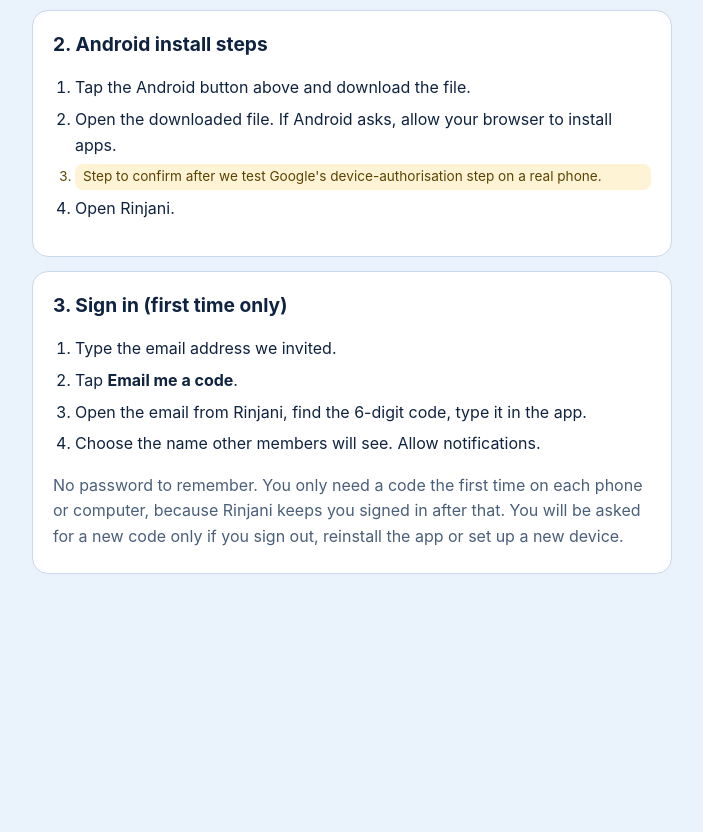
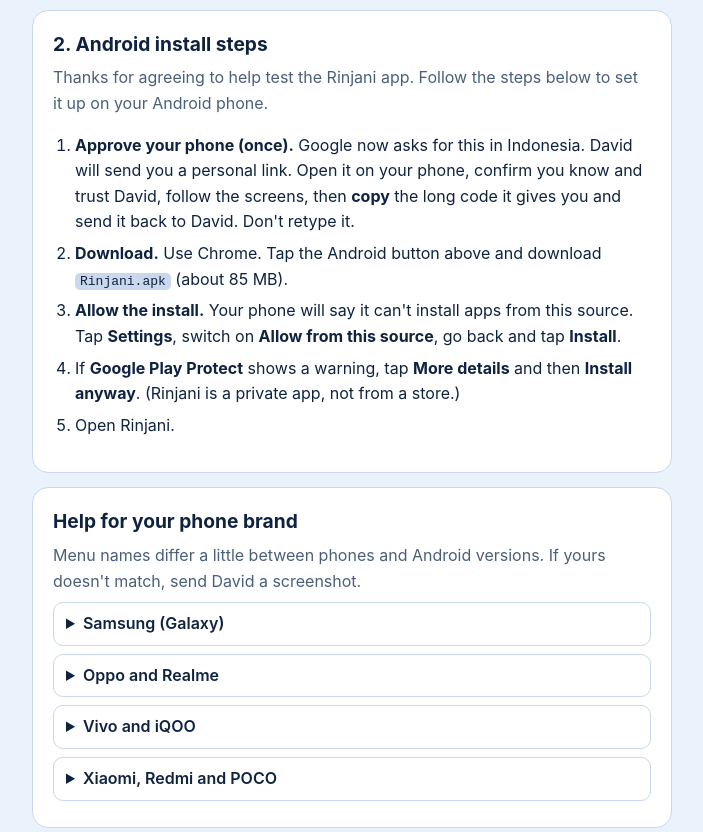
Before and after one commit to noIdea-dev/noidea-dev.github.io, a plain HTML site: page rinjani/index.html in a window 1280 px wide. Shown: the part 1180-2012 px from the top of the page, without its empty margins (288-991 px from the left). Before the commit the page ends 1828 px from the top, so only its background shows below. Drawn offline with Linux system fonts and the light colour scheme.

Commit message:
Rinjani page: Android install steps, welcome line, brand help (Samsung, Oppo/Realme, Vivo/iQOO, Xiaomi/Redmi/POCO), English + Bahasa Indonesia
Co-Authored-By: Claude Sonnet 5.5 <noreply@anthropic.com>

```diff
--- a/assets/site.css
+++ b/assets/site.css
@@ -17,3 +17,8 @@ a { color:var(--blue); text-decoration:none; } a:hover { text-decoration:underli
 ol { padding-left:22px; } li { margin:6px 0; }
 .lang { text-align:right; font-size:.95rem; }
 .todo { background:#fff3d6; color:#5a4300; border-radius:8px; padding:2px 8px; font-size:.85rem; }
+
+details { margin:8px 0; padding:8px 12px; border:1px solid var(--line); border-radius:10px; }
+summary { cursor:pointer; font-weight:600; }
+details ul { margin:8px 0 2px; padding-left:20px; color:var(--ink2); }
+code { background:var(--line); padding:1px 5px; border-radius:5px; }
--- a/rinjani/index.html
+++ b/rinjani/index.html
@@ -31,10 +31,31 @@
     <a class="btn off" href="#">iPhone (TestFlight) — coming soon</a>
     <a class="btn off" href="#">Mac (download) — coming soon</a></div>
   <div class="card"><h2>2. Android install steps</h2>
-    <ol><li>Tap the Android button above and download the file.</li>
-    <li>Open the downloaded file. If Android asks, allow your browser to install apps.</li>
-    <li class="todo">Step to confirm after we test Google's device-authorisation step on a real phone.</li>
-    <li>Open Rinjani.</li></ol></div>
+    <p>Thanks for agreeing to help test the Rinjani app. Follow the steps below to set it up on your Android phone.</p>
+    <ol><li><b>Approve your phone (once).</b> Google now asks for this in Indonesia. David will send you a personal link. Open it on your phone, confirm you know and trust David, follow the screens, then <b>copy</b> the long code it gives you and send it back to David. Don't retype it.</li>
+    <li><b>Download.</b> Use Chrome. Tap the Android button above and download <code>Rinjani.apk</code> (about 85 MB).</li>
+    <li><b>Allow the install.</b> Your phone will say it can't install apps from this source. Tap <b>Settings</b>, switch on <b>Allow from this source</b>, go back and tap <b>Install</b>.</li>
+    <li>If <b>Google Play Protect</b> shows a warning, tap <b>More details</b> and then <b>Install anyway</b>. (Rinjani is a private app, not from a store.)</li>
+    <li>Open Rinjani.</li></ol>
+    <!-- TODO after Shane's test: replace with the real on-phone approval screens (EN): <p class="todo">Step 1: the exact screens on your phone will be confirmed here after the first real test.</p> -->
+  </div>
+  <div class="card"><h2>Help for your phone brand</h2>
+    <p>Menu names differ a little between phones and Android versions. If yours doesn't match, send David a screenshot.</p>
+    <details><summary>Samsung (Galaxy)</summary><ul>
+      <li>Download with Chrome or Samsung Internet. When asked, tap <b>Settings</b>, switch on <b>Allow from this source</b>, go back and tap <b>Install</b>.</li>
+      <li>If the install is blocked and mentions <b>Auto Blocker</b>: open <b>Settings → Security and privacy → Auto Blocker</b> and switch it off while you install. You can switch it back on afterwards.</li>
+      <li>If <b>Google Play Protect</b> warns: <b>More details → Install anyway</b>.</li></ul></details>
+    <details><summary>Oppo and Realme</summary><ul>
+      <li>Download with Chrome, then tap <b>Install</b>. When asked, tap <b>Settings</b> and allow your browser to <b>Install unknown apps</b>.</li>
+      <li>Your phone may run a security check and show a warning, sometimes with a short countdown. Wait, then choose <b>Install anyway</b> or <b>Continue</b>.</li>
+      <li>If the install fails the first time, tap the downloaded file and try again.</li></ul></details>
+    <details><summary>Vivo and iQOO</summary><ul>
+      <li>Download with Chrome, then tap <b>Install</b>. When asked, allow your browser under <b>Install unknown apps</b> (often in Settings → Security or Special app access).</li>
+      <li>A virus or security scan may appear. Choose <b>Continue</b> or <b>Install</b> to go on.</li></ul></details>
+    <details><summary>Xiaomi, Redmi and POCO</summary><ul>
+      <li>Download with Chrome, then tap <b>Install</b>. When asked, allow Chrome to <b>Install unknown apps</b> (Settings → Privacy protection → Special permissions).</li>
+      <li>The phone's Security app may scan the file and warn about a risk because Rinjani is not from a store. Choose <b>Install anyway</b>.</li></ul></details>
+  </div>
   <div class="card"><h2>3. Sign in (first time only)</h2>
     <ol><li>Type the email address we invited.</li><li>Tap <b>Email me a code</b>.</li>
     <li>Open the email from Rinjani, find the 6-digit code, type it in the app.</li>
@@ -55,10 +76,31 @@
     <a class="btn off" href="#">iPhone (TestFlight) — segera hadir</a>
     <a class="btn off" href="#">Mac (unduh) — segera hadir</a></div>
   <div class="card"><h2>2. Langkah pasang di Android</h2>
-    <ol><li>Ketuk tombol Android di atas dan unduh filenya.</li>
-    <li>Buka file yang sudah diunduh. Jika Android bertanya, izinkan browser Anda memasang aplikasi.</li>
-    <li class="todo">Langkah ini akan dilengkapi setelah kami mencoba otorisasi perangkat dari Google di ponsel sungguhan.</li>
-    <li>Buka Rinjani.</li></ol></div>
+    <p>Terima kasih telah bersedia ikut menguji aplikasi Rinjani. Ikuti langkah-langkah di bawah ini untuk memasangnya di ponsel Android Anda.</p>
+    <ol><li><b>Setujui ponsel Anda (satu kali).</b> Google kini meminta ini di Indonesia. David akan mengirim tautan pribadi. Buka tautan itu di ponsel Anda, konfirmasi bahwa Anda mengenal dan memercayai David, ikuti layarnya, lalu <b>salin</b> kode panjang yang muncul dan kirimkan kembali kepada David. Jangan diketik ulang.</li>
+    <li><b>Unduh.</b> Gunakan Chrome. Ketuk tombol Android di atas dan unduh <code>Rinjani.apk</code> (sekitar 85 MB).</li>
+    <li><b>Izinkan pemasangan.</b> Ponsel akan berkata tidak dapat memasang aplikasi dari sumber ini. Ketuk <b>Pengaturan</b>, aktifkan <b>Izinkan dari sumber ini</b>, kembali, lalu ketuk <b>Instal</b>.</li>
+    <li>Jika <b>Google Play Protect</b> menampilkan peringatan, ketuk <b>Detail lainnya</b> lalu <b>Tetap instal</b>. (Rinjani adalah aplikasi pribadi, bukan dari toko aplikasi.)</li>
+    <li>Buka Rinjani.</li></ol>
+    <!-- TODO after Shane's test: replace with the real on-phone approval screens (ID) -->
+  </div>
+  <div class="card"><h2>Bantuan sesuai merek ponsel</h2>
+    <p>Nama menu sedikit berbeda antar ponsel dan versi Android. Jika ponsel Anda berbeda, kirim tangkapan layar kepada David.</p>
+    <details><summary>Samsung (Galaxy)</summary><ul>
+      <li>Unduh dengan Chrome atau Samsung Internet. Saat diminta, ketuk <b>Pengaturan</b>, aktifkan <b>Izinkan dari sumber ini</b>, kembali, lalu ketuk <b>Instal</b>.</li>
+      <li>Jika pemasangan diblokir dan menyebut <b>Auto Blocker</b>: buka <b>Pengaturan → Keamanan dan privasi → Auto Blocker</b> dan matikan selama memasang. Anda boleh menyalakannya lagi setelahnya.</li>
+      <li>Jika <b>Google Play Protect</b> memperingatkan: <b>Detail lainnya → Tetap instal</b>.</li></ul></details>
+    <details><summary>Oppo dan Realme</summary><ul>
+      <li>Unduh dengan Chrome, lalu ketuk <b>Instal</b>. Saat diminta, ketuk <b>Pengaturan</b> dan izinkan browser Anda <b>Memasang aplikasi tidak dikenal</b>.</li>
+      <li>Ponsel mungkin menjalankan pemeriksaan keamanan dan menampilkan peringatan, kadang dengan hitung mundur singkat. Tunggu, lalu pilih <b>Tetap instal</b> atau <b>Lanjutkan</b>.</li>
+      <li>Jika pemasangan gagal pada percobaan pertama, ketuk file yang diunduh dan coba lagi.</li></ul></details>
+    <details><summary>Vivo dan iQOO</summary><ul>
+      <li>Unduh dengan Chrome, lalu ketuk <b>Instal</b>. Saat diminta, izinkan browser Anda di <b>Memasang aplikasi tidak dikenal</b> (biasanya di Pengaturan → Keamanan atau Akses aplikasi khusus).</li>
+      <li>Pemindaian virus atau keamanan mungkin muncul. Pilih <b>Lanjutkan</b> atau <b>Instal</b> untuk meneruskan.</li></ul></details>
+    <details><summary>Xiaomi, Redmi dan POCO</summary><ul>
+      <li>Unduh dengan Chrome, lalu ketuk <b>Instal</b>. Saat diminta, izinkan Chrome <b>Memasang aplikasi tidak dikenal</b> (Pengaturan → Perlindungan privasi → Izin khusus).</li>
+      <li>Aplikasi Keamanan di ponsel mungkin memindai file dan memperingatkan adanya risiko karena Rinjani bukan dari toko aplikasi. Pilih <b>Tetap instal</b>.</li></ul></details>
+  </div>
   <div class="card"><h2>3. Masuk (hanya pertama kali)</h2>
     <ol><li>Ketik alamat email yang kami undang.</li><li>Ketuk <b>Email me a code</b> (Kirim kode lewat email).</li>
     <li>Buka email dari Rinjani, cari kode 6 angka, lalu ketik di aplikasi.</li>
```
